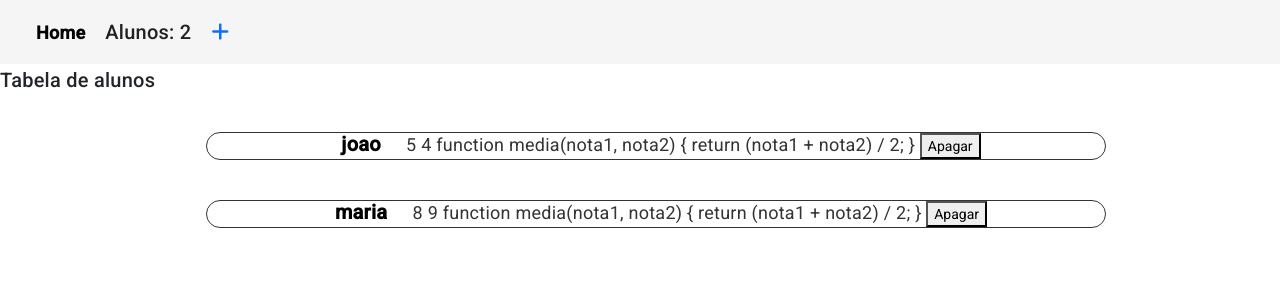
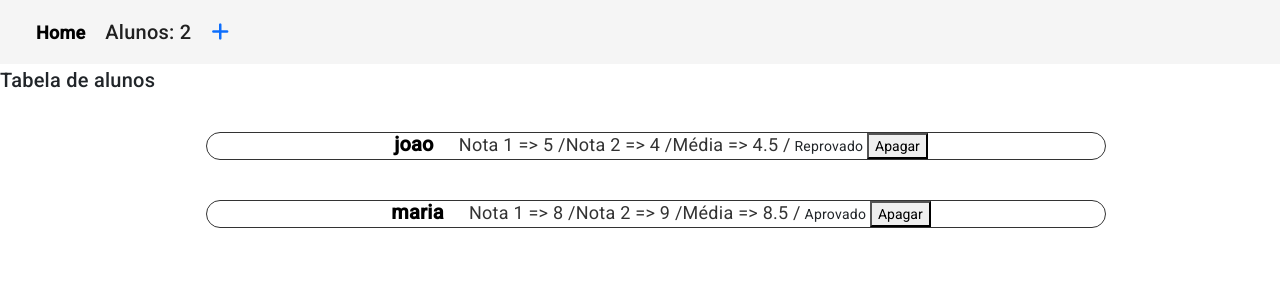
Before and after one commit to DigAguiar/formulario-angular, an Angular app: page /get-alunos in a window 1280 px wide. Shown: the top 300 px of the page. Built offline with nearby package versions, Linux system fonts and the light colour scheme.

Commit message:
add: variavel media do Type Pessoa. metodo de editar aluno existente

```diff
--- a/src/app/aluno-list.service.ts
+++ b/src/app/aluno-list.service.ts
@@ -22,7 +22,8 @@ export class AlunoListService {
   }
 
   addAluno(id:number,nome: string, nota1: number, nota2: number) {
-    const aluno = {id,nome, nota1, nota2};
+    let media = (nota1 + nota2) / 2;
+    let aluno = {id,nome, nota1, nota2,media};
     this.listaAlunosExistentes.push(aluno);
     this.notificacaoService.notificar('Aluno adicionado com sucesso');
   }
@@ -42,6 +43,14 @@ export class AlunoListService {
     return this.listaAlunosExistentes.length;
   }
 
+  editarAluno (id:number,nome: string, nota1: number, nota2: number) {
+    let media = (nota1 + nota2) / 2;
+    let aluno = {id,nome, nota1, nota2,media};
+    let index = this.listaAlunosExistentes.findIndex(aluno => aluno.id === id);
+    this.listaAlunosExistentes[index] = aluno;
+    this.notificacaoService.notificar('Aluno editado com sucesso');
+  }
+
 
 
 }
--- a/src/app/get-aluno/detalhe-aluno/detalhe-aluno.component.css
+++ b/src/app/get-aluno/detalhe-aluno/detalhe-aluno.component.css
@@ -0,0 +1,3 @@
+input {
+    margin: 10px;
+}
--- a/src/app/get-aluno/detalhe-aluno/detalhe-aluno.component.html
+++ b/src/app/get-aluno/detalhe-aluno/detalhe-aluno.component.html
@@ -1,7 +1,12 @@
 <p>detalhe-aluno works!</p>
 
 
-<span > {{alunoDetalhes.nome}} </span>
-<span> {{alunoDetalhes.nota1}} </span>
-<span> {{alunoDetalhes.nota2}} </span>
-<span> {{alunoDetalhes.media}} </span>
+<input class="" type="text" [(ngModel)]="alunoDetalhes.nome">
+
+<input type="number" [(ngModel)]="alunoDetalhes.nota1">
+
+<input type="number" [(ngModel)]="alunoDetalhes.nota2">
+
+
+
+<button (click)="editarAluno()">Editar </button>
--- a/src/app/get-aluno/detalhe-aluno/detalhe-aluno.component.ts
+++ b/src/app/get-aluno/detalhe-aluno/detalhe-aluno.component.ts
@@ -11,7 +11,7 @@ import { IAluno } from '../../types/Aluno';
 export class DetalheAlunoComponent implements OnInit{
 
   alunoDetalhes : IAluno | any;
-  id : number = 0;
+  id: number | any;
 
   constructor(
     private activatedRoute: ActivatedRoute,
@@ -23,6 +23,11 @@ export class DetalheAlunoComponent implements OnInit{
     this.alunoDetalhes = this.alunoService.getAlunoById(this.id);
   }
 
+  editarAluno() {
+    this.alunoService.editarAluno(this.id, this.alunoDetalhes.nome, this.alunoDetalhes.nota1, this.alunoDetalhes.nota2);
+
+  }
+
 
 
 }
--- a/src/app/get-aluno/get-aluno.component.html
+++ b/src/app/get-aluno/get-aluno.component.html
@@ -5,9 +5,9 @@
         <div class="lista-alunos">
             <a routerLink="/get-alunos/{{aluno.id}}" class="nome-aluno"> {{aluno.nome}} </a>
 
-            <span class="nota"> {{aluno.nota1}} </span>
-            <span class="nota"> {{aluno.nota2}} </span>
-            <span class="nota"> {{aluno.media}} </span>
+            <span class="nota">Nota 1 => {{aluno.nota1}} /</span>
+            <span class="nota">Nota 2 => {{aluno.nota2}} /</span>
+            <span class="nota">Média => {{aluno.media}} /</span>
 
             <span *ngIf="aluno.media >= 7 " class="mensagem-aprovado"> Aprovado </span>
             <span *ngIf="aluno.media < 7 " class="mensagem-reprovado"> Reprovado </span>
--- a/src/app/types/Aluno.ts
+++ b/src/app/types/Aluno.ts
@@ -1,18 +1,14 @@
-function media ( nota1: number, nota2: number): number {
-    return (nota1 + nota2) / 2;
-
-}
 
 export interface IAluno {
     id : number;
-    nome: string;
-    nota1: number;
+    nome: string ;
+    nota1: number | any;
     nota2: number;
-    media?(nota1: any,nota2: any): number;
+    media: number;
 }
 
 
 export const listaAlunos: IAluno[] = [
-    {id: 1,nome: "joao",nota1: 5,nota2: 4,media: media},
-    {id: 2,nome: "maria",nota1: 8,nota2: 9,media: media},
+    {id: 1,nome: "joao",nota1: 5,nota2: 4,media : 4.5,},
+    {id: 2,nome: "maria",nota1: 8,nota2: 9,media: 8.5},
 ]
```
